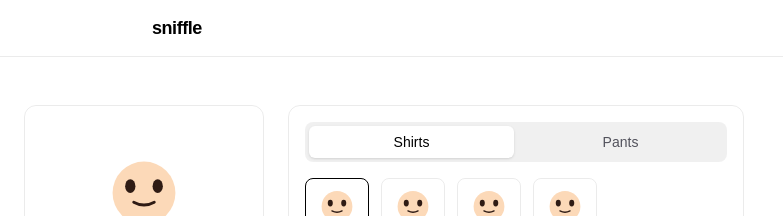
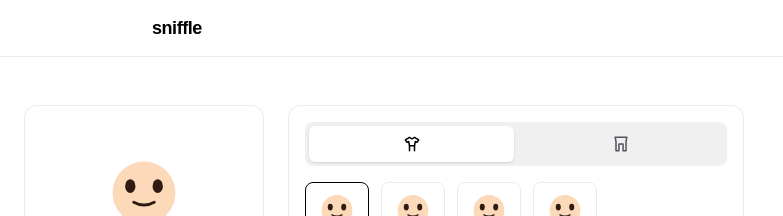
Before and after one commit to ayushkpai/sniffle, a Next.js app: page / in a window 1280 px wide. Shown: the top 216 px of the page, without its empty margins (0-783 px from the left). Built offline with nearby package versions, Linux system fonts and the light colour scheme.

Commit message:
Use icons for shirt and pants tabs

```diff
--- a/app/page.tsx
+++ b/app/page.tsx
@@ -4,6 +4,39 @@ import { useState } from "react";
 import Avatar, { type Pants, type Shirt, PANTS, SHIRTS } from "./components/avatar";
 
 type Tab = "shirts" | "pants";
+
+function ShirtIcon() {
+  return (
+    <svg
+      viewBox="0 0 24 24"
+      className="h-5 w-5"
+      fill="none"
+      stroke="currentColor"
+      strokeWidth="1.8"
+      strokeLinecap="round"
+      strokeLinejoin="round"
+    >
+      <path d="M9 4 L4 7 L6 10 L8 9 L9 14 L15 14 L16 9 L18 10 L20 7 L15 4 L12 6 Z" />
+      <path d="M9 14 V20 M15 14 V20" />
+    </svg>
+  );
+}
+
+function PantsIcon() {
+  return (
+    <svg
+      viewBox="0 0 24 24"
+      className="h-5 w-5"
+      fill="none"
+      stroke="currentColor"
+      strokeWidth="1.8"
+      strokeLinecap="round"
+      strokeLinejoin="round"
+    >
+      <path d="M5 4 H19 L18 9 V20 H14.5 V12 H9.5 V20 H6 V9 Z" />
+    </svg>
+  );
+}
 
 export default function Home() {
   const [shirt, setShirt] = useState<Shirt>("tee");
@@ -31,13 +64,14 @@ export default function Home() {
                 type="button"
                 onClick={() => setTab(t)}
                 aria-pressed={tab === t}
-                className={`flex-1 cursor-pointer rounded-md px-3 py-1.5 text-sm font-medium capitalize transition-colors ${
+                aria-label={t}
+                className={`flex flex-1 cursor-pointer items-center justify-center rounded-md px-3 py-2 transition-colors ${
                   tab === t
                     ? "bg-white text-black shadow-sm dark:bg-zinc-800 dark:text-zinc-50"
                     : "text-zinc-600 hover:text-black dark:text-zinc-400 dark:hover:text-zinc-50"
                 }`}
               >
-                {t}
+                {t === "shirts" ? <ShirtIcon /> : <PantsIcon />}
               </button>
             ))}
           </div>
```
